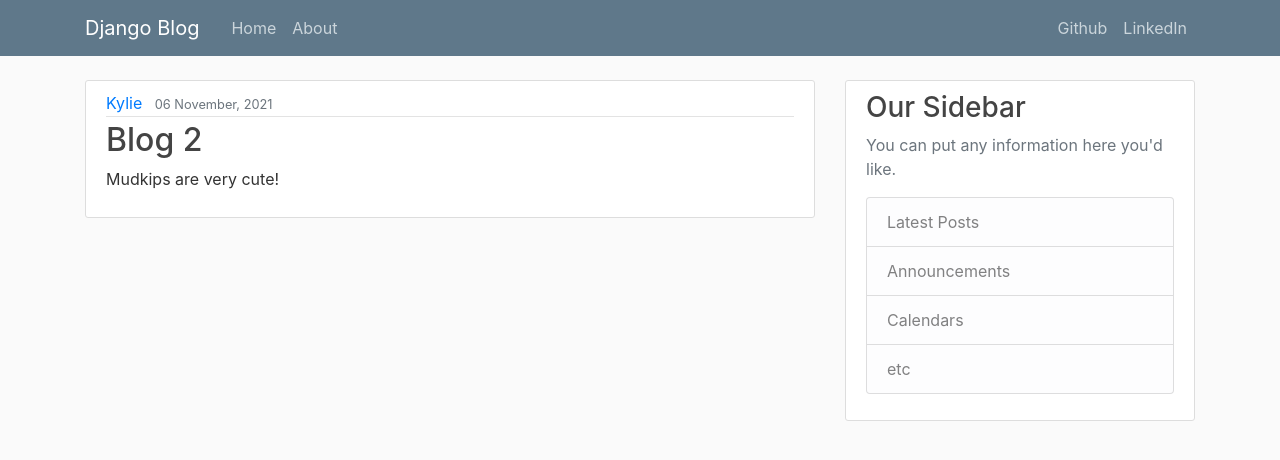
After one commit to leyankoh/django_blog, a Django app: page /post/1/ in a window 1280 px wide. The commit adds this page. Shown: the top 460 px of the page. Run offline with Django 3.2, Linux system fonts and the light colour scheme; data comes from the database, SQL or seed files in the repository; both versions use the stored data as it was after the commit; some libraries are stand-ins or nearby versions.

Commit message:
Update with detailed blog post view

```diff
--- a/blog/models.py
+++ b/blog/models.py
@@ -1,9 +1,6 @@
 from django.db import models
 from django.utils import timezone
 from django.contrib.auth.models import User
-
-# Create your models here.
-
 
 
 class Post(models.Model):
@@ -24,6 +21,7 @@ class Post(models.Model):
     # user.post_set.all(): Lists all posts under the user
     # user.post_set.create(...): Creates a post under the "user" that you stored.
 
+    #createdOn and updatedOn recommended
     title = models.CharField(max_length=100) # Create a title field for the blog post
     content = models.TextField()
 
--- a/blog/templates/blog/base.html
+++ b/blog/templates/blog/base.html
@@ -33,8 +33,8 @@
             </div>
             <!-- Navbar Right Side -->
             <div class="navbar-nav">
-              <a class="nav-item nav-link" href="#">Login</a>
-              <a class="nav-item nav-link" href="#">Register</a>
+              <a class="nav-item nav-link" href="#">Github</a>
+              <a class="nav-item nav-link" href="#">LinkedIn</a>
             </div>
           </div>
         </div>
--- a/blog/templates/blog/home.html
+++ b/blog/templates/blog/home.html
@@ -8,7 +8,7 @@
             <a class="mr-2" href="#">{{ post.author }}</a>
             <small class="text-muted">{{ post.date_posted|date:"d F, Y"}}</small>
         </div>
-        <h2><a class="article-title" href="#">{{ post.title }}</a></h2>
+        <h2><a class="article-title" href="{% url 'post-detail' post.id %}">{{ post.title }}</a></h2>
         <p class="article-content">{{ post.content }}</p>
     </div>
 </article>
--- /dev/null
+++ b/blog/templates/blog/post_detail.html
@@ -0,0 +1,14 @@
+{% extends "blog/base.html" %}
+<!-- 'object' is the generic name for objects in the class DetailView -->
+{% block content %}
+    <article class="media content-section">
+        <div class="media-body">
+            <div class="article-metadata">
+                <a class="mr-2" href="#">{{ object.author }}</a>
+                <small class="text-muted">{{ object.date_posted|date:"d F, Y"}}</small>
+            </div>
+            <h2 class="article-title">{{ object.title }}</h2>
+            <p class="article-content">{{ object.content }}</p>
+        </div>
+    </article>
+{% endblock content %}
--- a/blog/urls.py
+++ b/blog/urls.py
@@ -1,8 +1,10 @@
 from django.urls import path
 from . import views # Import function from views.py of current folder
+from .views import PostListView, PostDetailView
 
 
 urlpatterns = [
-    path('', views.home, name='blog-home'),
+    path('', PostListView.as_view(), name='blog-home'),
+    path('post/<int:pk>/', PostDetailView.as_view(), name='post-detail'), #post/primary-key id for the blog post
     path('about/', views.about, name='blog-about'), # since this is nested within 'blog', the full path to this page will be /blog/about
 ]
--- a/blog/views.py
+++ b/blog/views.py
@@ -1,4 +1,5 @@
 from django.shortcuts import render
+from django.views.generic import ListView, DetailView, CreateView
 from django.http import HttpResponse
 from .models import Post
 # Create your views here.
@@ -16,3 +17,19 @@ def home(request):
 # make an about page
 def about(request):
     return render(request, 'blog/about.html', {'title': 'About'})
+
+
+class PostListView(ListView):
+    model = Post
+    template_name = 'blog/home.html'
+    # have our template loop over "posts" instead of "object_list" (as specified in the home views above)
+    context_object_name = 'posts'
+    ordering = ['-date_posted']
+
+class PostDetailView(DetailView):
+    # Introduce a view for detailed posts
+    # <app>/<model>_<viewtype>.html
+    # Generic class-based views will look for a template named like the above
+    # hence it will look for blog/post_detail.html by default
+
+    model = Post
```
Also changed, not shown: db.sqlite3.
